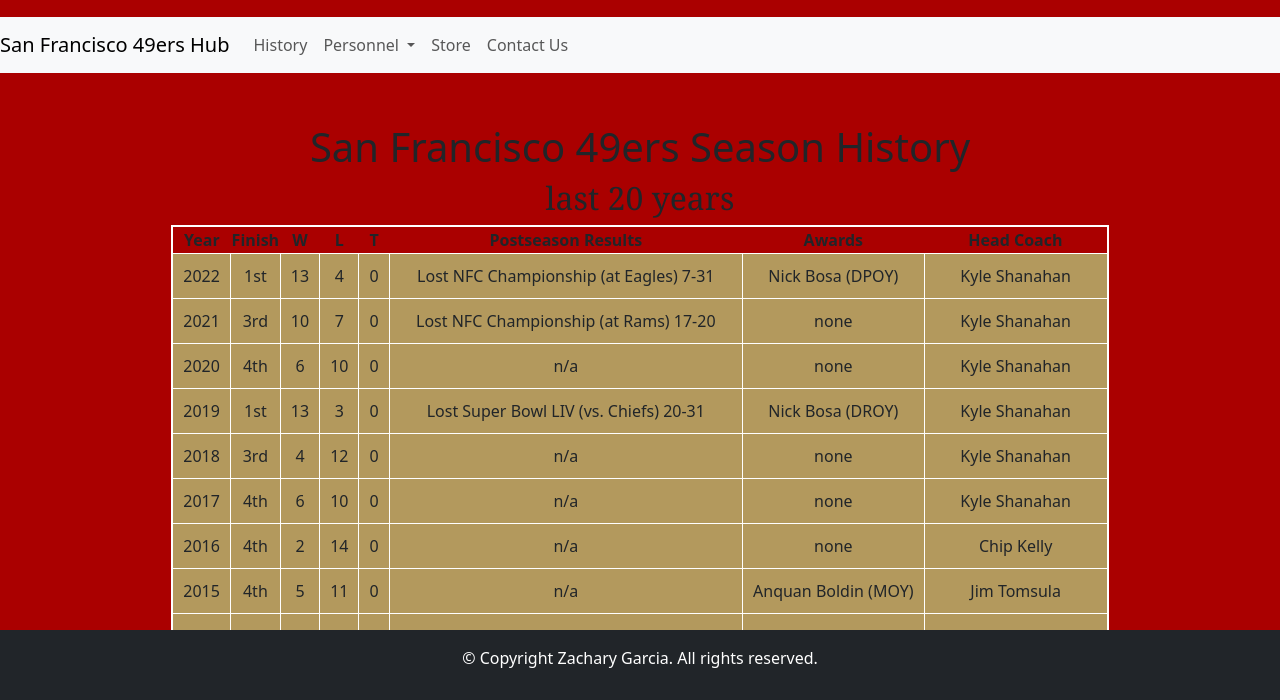
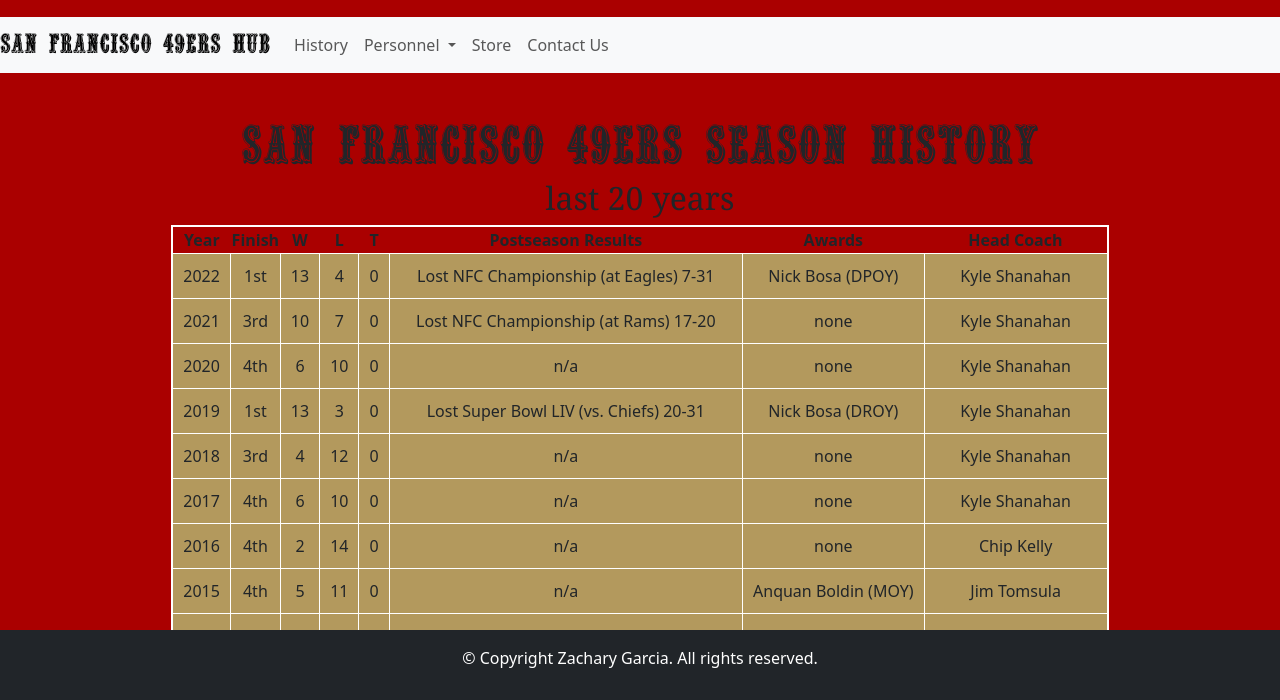
Before and after one commit to ZachGG421/is117-project, a plain HTML site: page pages/history.html in a window 1280 px wide. Shown: the part 98-798 px from the top of the page. Drawn offline with nearby package versions, Linux system fonts and the light colour scheme.

Commit message:
Update history.html

```diff
--- a/pages/history.html
+++ b/pages/history.html
@@ -15,7 +15,7 @@
             <img class="logo" src="../images/49ers_logo.png" alt="49ers Logo">
 
             <nav class="navbar navbar-expand-lg navbar-light bg-light">
-                <a class="navbar-brand" href="../index.html">San Francisco 49ers Hub</a>
+                <a class="navbar-brand ninerFont" href="/pages/index.html">San Francisco 49ers Hub</a>
                 <button class="navbar-toggler" type="button" data-toggle="collapse" data-target="#navbarNavDropdown" aria-controls="navbarNavDropdown" aria-expanded="false" aria-label="Toggle navigation">
                   <span class="navbar-toggler-icon"></span>
                 </button>
@@ -46,7 +46,7 @@
         </header>
 
 
-        <h1 class="title">San Francisco 49ers Season History</h1>
+        <h1 class="title ninerFont">San Francisco 49ers Season History</h1>
         <h2 class="title">last 20 years</h2>
         <div>
             <table>
```
